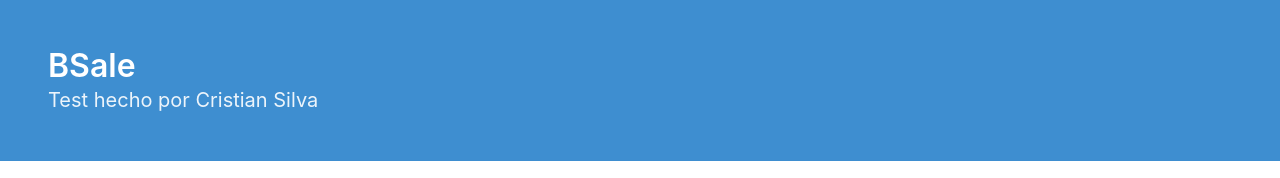
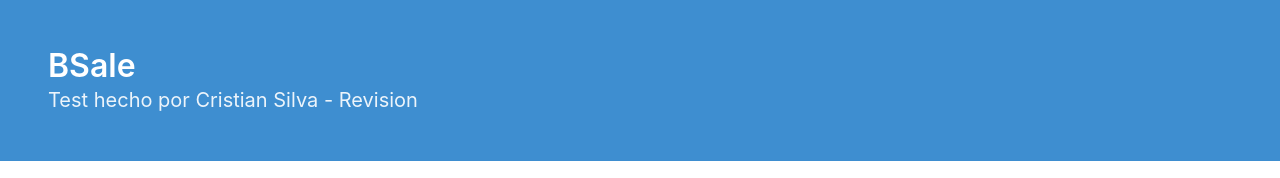
Before and after one commit to ChocolatCat/bsale-trial-frontend, a plain HTML site: page index.html in a window 1280 px wide. Shown: the top 178 px of the page. Drawn offline with nearby package versions, Linux system fonts and the light colour scheme; no server answers.

Commit message:
Fixed lil stuff

```diff
--- a/index.html
+++ b/index.html
@@ -13,7 +13,7 @@
     <section class="hero is-info">
         <div class="hero-body">
             <h1 class="title">BSale</h1>
-            <p class="subtitle">Test hecho por Cristian Silva</p>
+            <p class="subtitle">Test hecho por Cristian Silva - Revision</p>
         </div>
     </section>
     <section class="section">
--- a/script.js
+++ b/script.js
@@ -17,7 +17,7 @@ document.addEventListener("DOMContentLoaded", () => {
     });
 });
 
-//API routes - Las declaramos para poder modificarlas mas facilmente
+//API routes - Las declaramos para poder modificarlas mas facilmente!
 const SEARCH = "https://bsale-trial-backend.up.railway.app/api/products/search";
 const FILTER = 'https://bsale-trial-backend.up.railway.app/api/products/filter/';
 const FETCH = 'https://bsale-trial-backend.up.railway.app/api/products';
```
